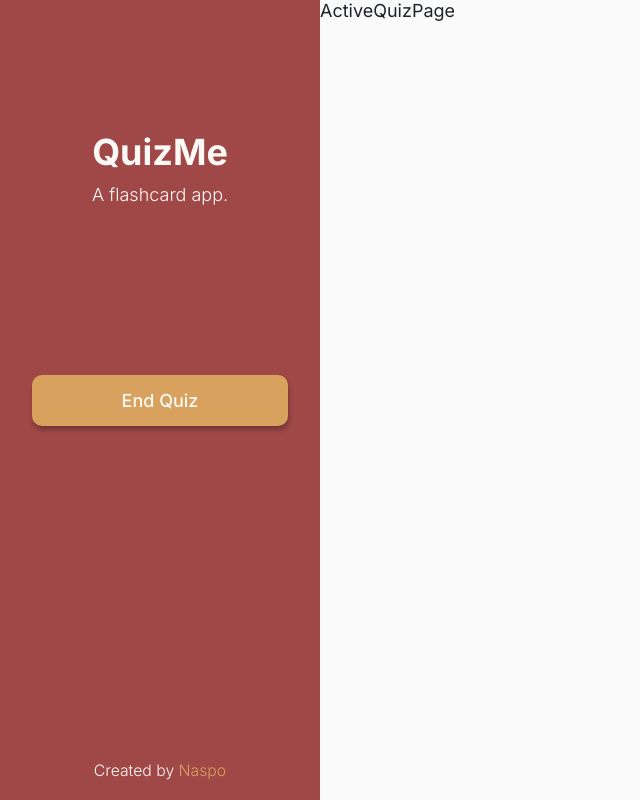
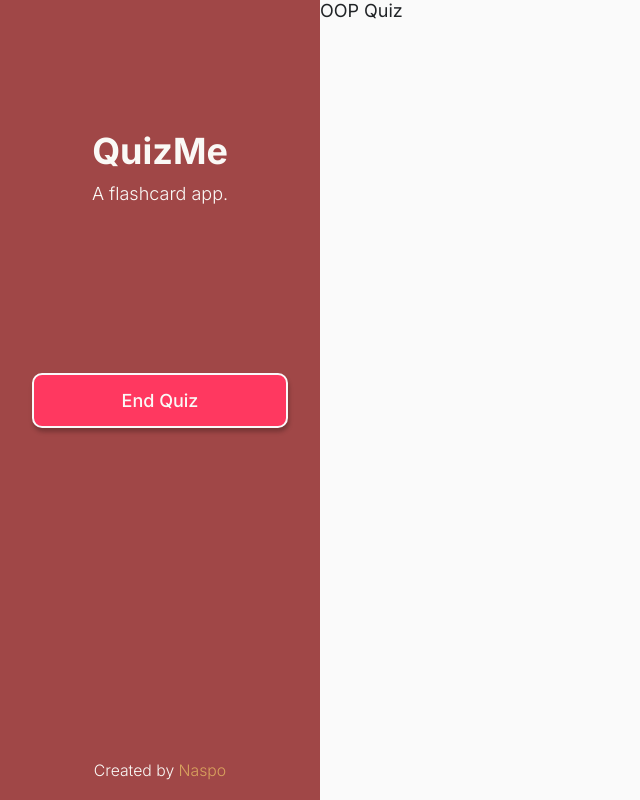
Before and after one commit to NaspoDev/QuizMe, a React (Vite) app in the folder frontend/: page /active-quiz/1/1 in a window 1280 px wide. Shown: the whole page, without its empty margins (0-640 px from the left). Built offline with nearby package versions, Linux system fonts and the light colour scheme.

Commit message:
working on active quiz page

```diff
--- a/frontend/src/components/active_quiz/ActiveQuizPage.scss
+++ b/frontend/src/components/active_quiz/ActiveQuizPage.scss
@@ -0,0 +1,7 @@
+@use "../../utility_styles/mixins" as *;
+@use "../../utility_styles/variables" as *;
+
+// Active Quiz Page styling
+
+.ActiveQuizPage {
+}
--- a/frontend/src/components/active_quiz/ActiveQuizPage.tsx
+++ b/frontend/src/components/active_quiz/ActiveQuizPage.tsx
@@ -1,5 +1,8 @@
 import { useParams } from "react-router-dom";
 import "./ActiveQuizPage.scss";
+import { useEffect, useState } from "react";
+import flashcardService, { Flashcard } from "../../services/FlashcardService";
+import topicService from "../../services/TopicService";
 
 // Active Quiz Page component.
 function ActiveQuizPage() {
@@ -8,7 +11,26 @@ function ActiveQuizPage() {
   topicId = topicId as string;
   timeSeconds = timeSeconds as string;
 
-  return <div className="ActiveQuizPage">ActiveQuizPage</div>;
+  const [topicName, setTopicName] = useState<string>("");
+  const [flashcards, setFlashcards] = useState<Flashcard[]>([]);
+
+  useEffect(() => {
+    // Get topic name
+    topicService
+      .getTopic(topicId)
+      .then((topic) => setTopicName(topic.name))
+      .catch(() => console.log("Error fetching topic."));
+
+    // Get topic flashcards
+    // TODO: pass in proper user ID
+    flashcardService.getUserFlashcardsByTopic("123", topicId);
+  }, []);
+
+  return (
+    <div className="ActiveQuizPage">
+      <h1 className="active-quiz-heading">{topicName} Quiz</h1>
+    </div>
+  );
 }
 
 export default ActiveQuizPage;
--- a/frontend/src/components/flashcards_page/FlashcardsPage.tsx
+++ b/frontend/src/components/flashcards_page/FlashcardsPage.tsx
@@ -29,6 +29,7 @@ function FlashcardsPage() {
 
   // Call backend api to get the user's flashcards.
   useEffect(() => {
+    // TODO: pass in proper user ID
     flashcardService
       .getUserFlashcardsByTopic("123", topicId)
       .then(setFlashcards);
--- a/frontend/src/components/sidebar/Sidebar.scss
+++ b/frontend/src/components/sidebar/Sidebar.scss
@@ -36,6 +36,11 @@
     .sidebar-button-green {
       background-color: $success-green;
     }
+
+    .sidebar-button-red {
+      background-color: $danger-red;
+      border: 2px solid $background-color-white;
+    }
   }
 
   .developer-credits-container {
--- a/frontend/src/components/sidebar/Sidebar.tsx
+++ b/frontend/src/components/sidebar/Sidebar.tsx
@@ -51,7 +51,7 @@ function Sidebar({ pathname }: SidebarProps) {
           <>
             <Link
               to="/topics"
-              className="button sidebar-button sidebar-button-orange"
+              className="button sidebar-button sidebar-button-red"
             >
               End Quiz
             </Link>
--- a/frontend/src/services/TopicService.ts
+++ b/frontend/src/services/TopicService.ts
@@ -25,16 +25,17 @@ class TopicService {
     return topics;
   }
 
-  async getTopic(topicId: string): Promise<Topic | null> {
+  async getTopic(topicId: string): Promise<Topic> {
     // TODO: implementation
-    console.log(topicId);
     for (const topic of topics) {
       if (topic.id == topicId) {
         return topic;
       }
     }
 
-    return null;
+    throw new Error(
+      `Could not find topic with topic id: ${topicId}. It's probably an invalid topic id.`
+    );
   }
 
   async createTopic(topic: Topic): Promise<void> {
```
